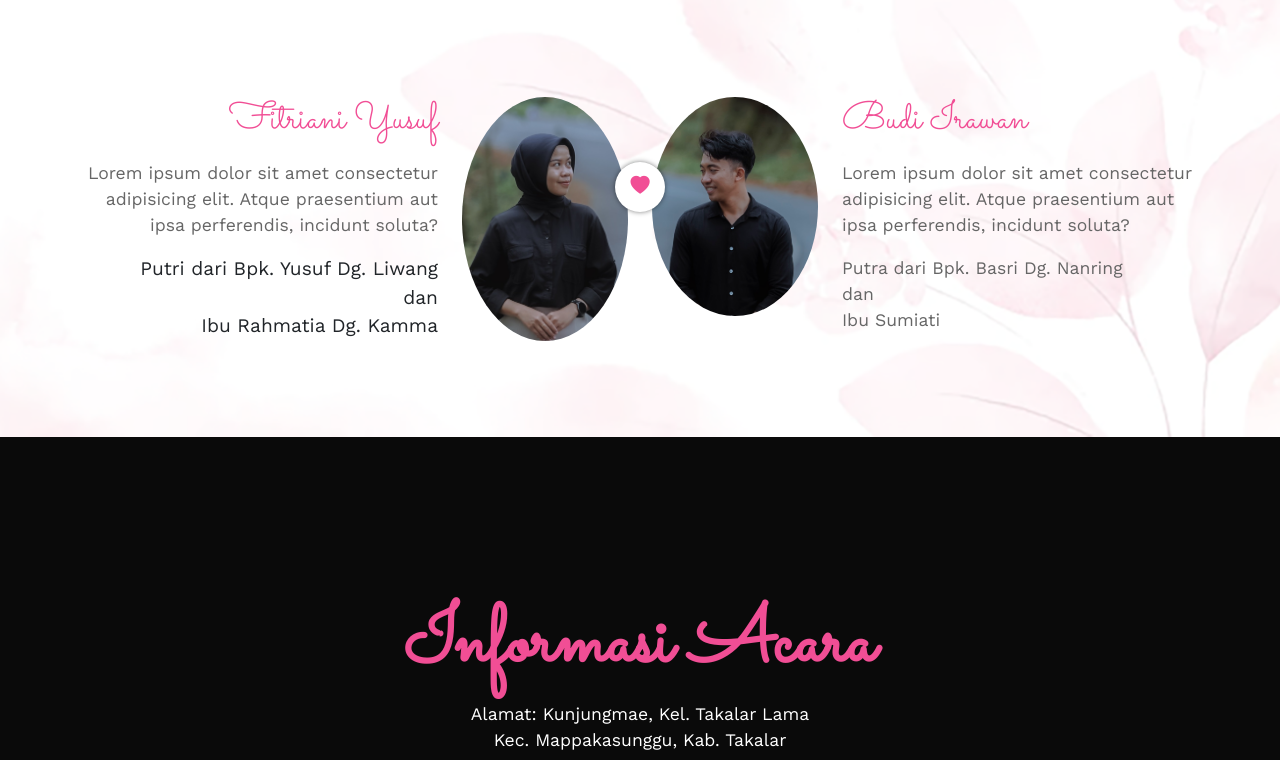
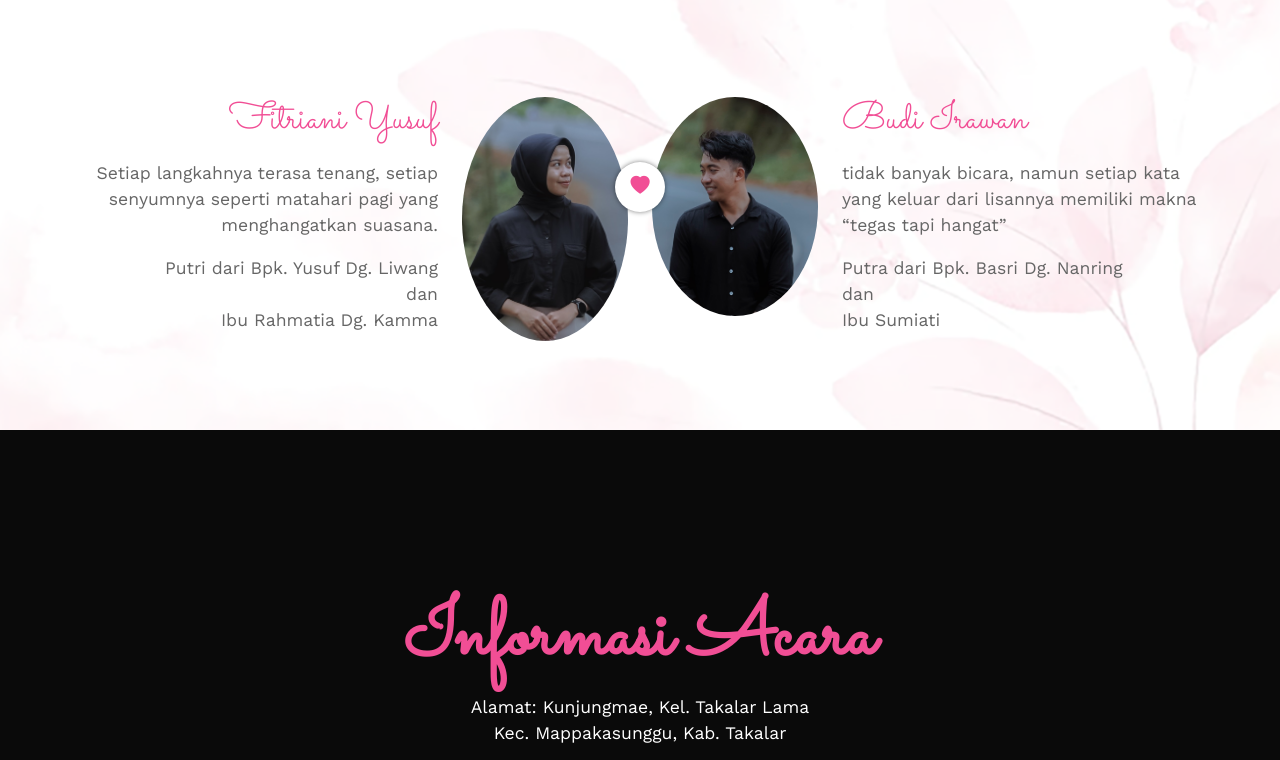
Before and after one commit to budiirawan12/UndanganNikah1, a plain HTML site: page index.html in a window 1280 px wide. Shown: the part 1300-2060 px from the top of the page. Drawn offline with nearby package versions, Linux system fonts and the light colour scheme; some packages are replaced by stand-ins of ours; grey boxes are pictures that could not be loaded; a script that the page names is missing.

Commit message:
Update index.html

```diff
--- a/index.html
+++ b/index.html
@@ -83,8 +83,7 @@
           <div class="row">
             <div class="col-8 text-end">
               <h3>Fitriani Yusuf</h3>
-              <p>Lorem ipsum dolor sit amet consectetur adipisicing elit. Atque praesentium aut ipsa perferendis,
-                incidunt soluta?</p
+              <p>Setiap langkahnya terasa tenang, setiap senyumnya seperti matahari pagi yang menghangatkan suasana.</p>
               <p>Putri dari Bpk. Yusuf Dg. Liwang<br> dan <br> Ibu Rahmatia Dg. Kamma</p>
             </div>
             <div class="col-4">
@@ -102,8 +101,7 @@
             </div>
             <div class="col-8">
               <h3>Budi Irawan</h3>
-              <p>Lorem ipsum dolor sit amet consectetur adipisicing elit. Atque praesentium aut ipsa perferendis,
-                incidunt soluta?</p>
+              <p>tidak banyak bicara, namun setiap kata yang keluar dari lisannya memiliki makna “tegas tapi hangat”</p>
               <p>Putra dari Bpk. Basri Dg. Nanring <br> dan <br> Ibu Sumiati</p>
             </div>
           </div>
```
